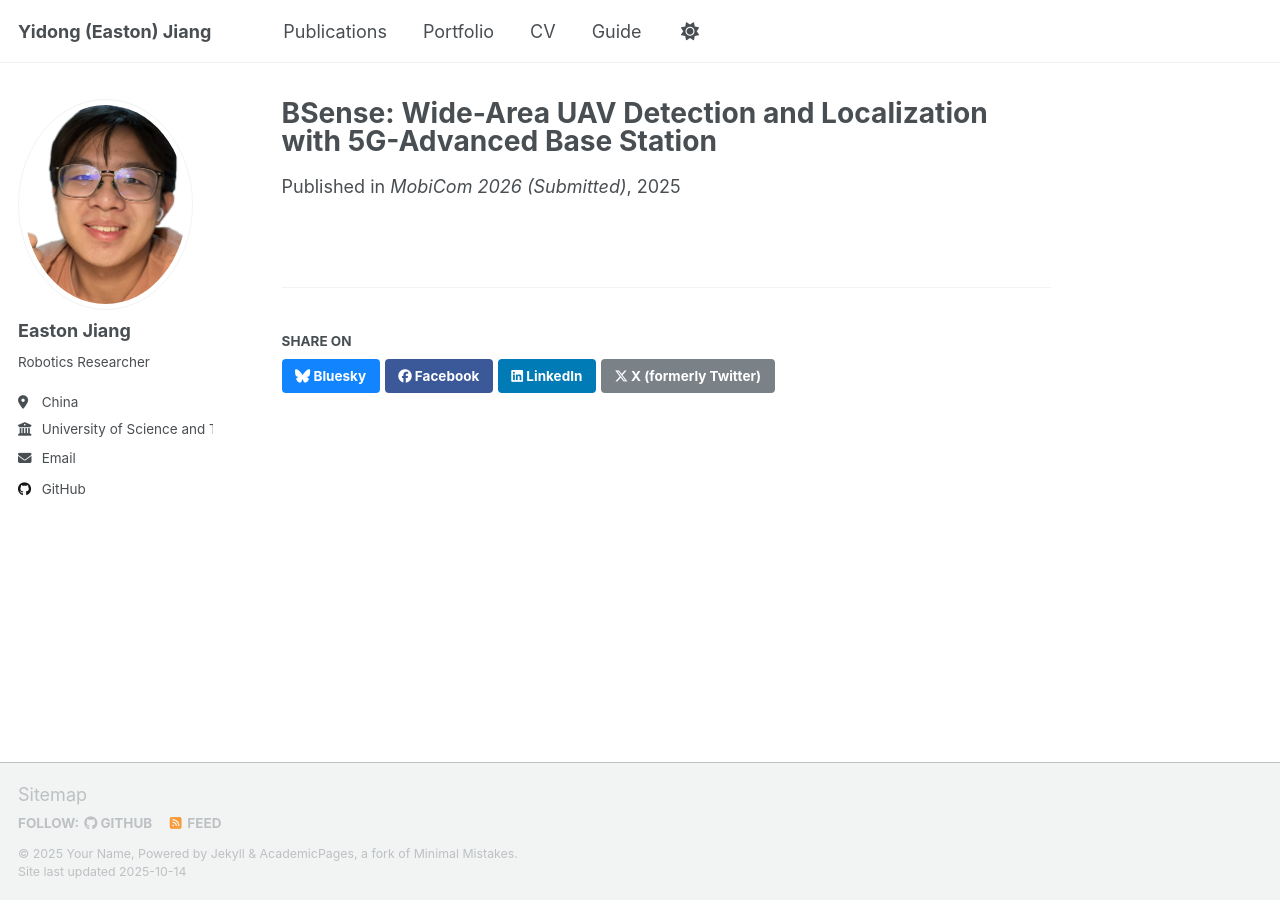
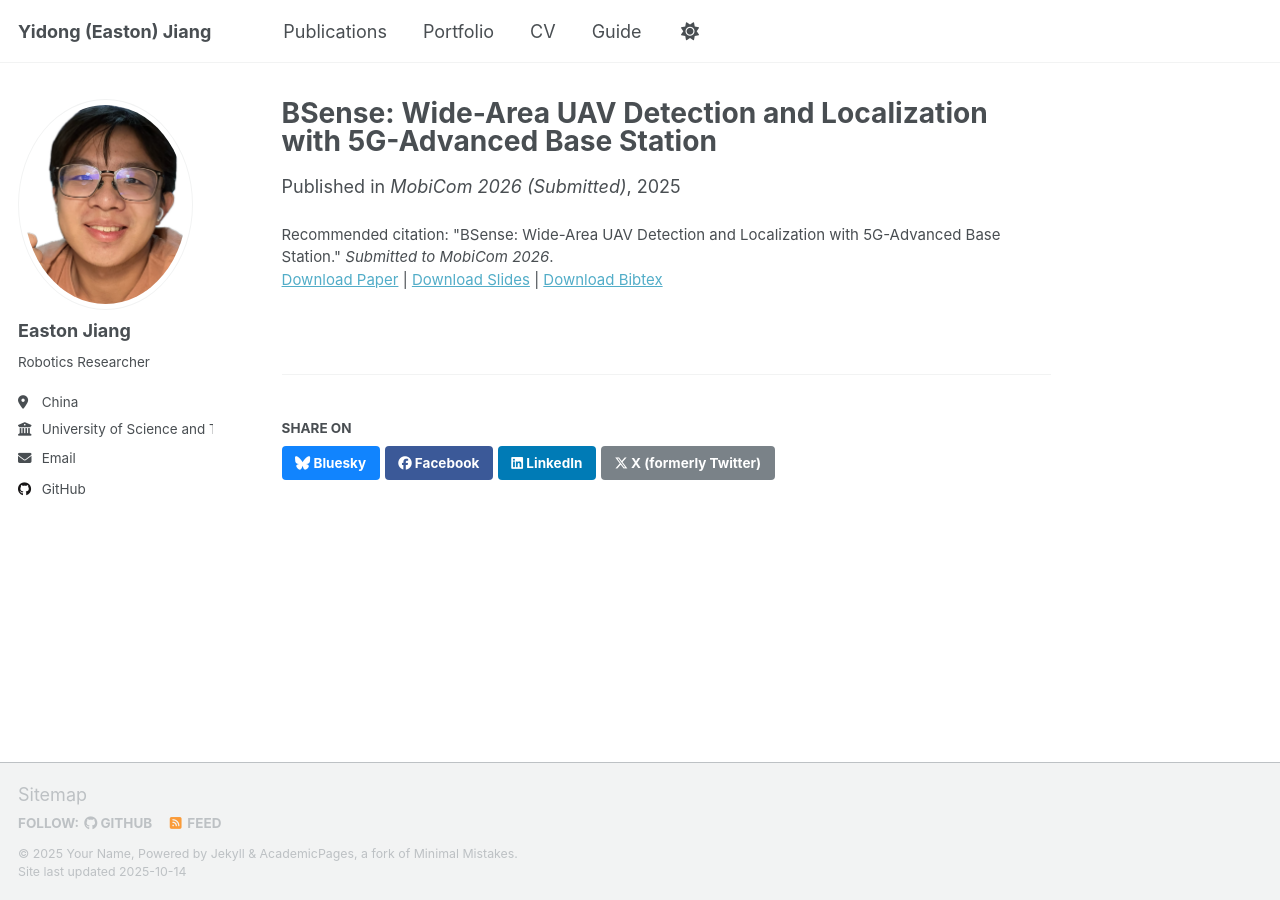
Before and after one commit to 1EastonJ/1eastonj, a Jekyll site: the page built from _publications/2009-10-01-paper-title-number-1.md, in a window 1280 px wide. Built offline with Jekyll 4.4.1, drawn with Linux system fonts in a browser that asks for light colours; a script that is not in the unit is left out.

Commit message:
Update 2009-10-01-paper-title-number-1.md

```diff
--- a/_publications/2009-10-01-paper-title-number-1.md
+++ b/_publications/2009-10-01-paper-title-number-1.md
@@ -1,7 +1,13 @@
 ---
 title: "BSense: Wide-Area UAV Detection and Localization with 5G-Advanced Base Station"
 collection: publications
-date: 2025-09-04
+category: manuscripts
+permalink: /publication/2025-06-08-bsense-uav-detection
+excerpt: "Submitted to MobiCom 2026 (under review). This work focuses on UAV detection and localization using 5G-Advanced base stations and hybrid IMM-UKF tracking."
+date: 2025-06-08
 venue: "MobiCom 2026 (Submitted)"
-excerpt: "Under review. UAV detection and localization using 5G-Advanced base stations and IMM-UKF tracking."
+paperurl: ''
+slidesurl: ''
+bibtexurl: ''
+citation: '"BSense: Wide-Area UAV Detection and Localization with 5G-Advanced Base Station." <i>Submitted to MobiCom 2026</i>.'
 ---
```
